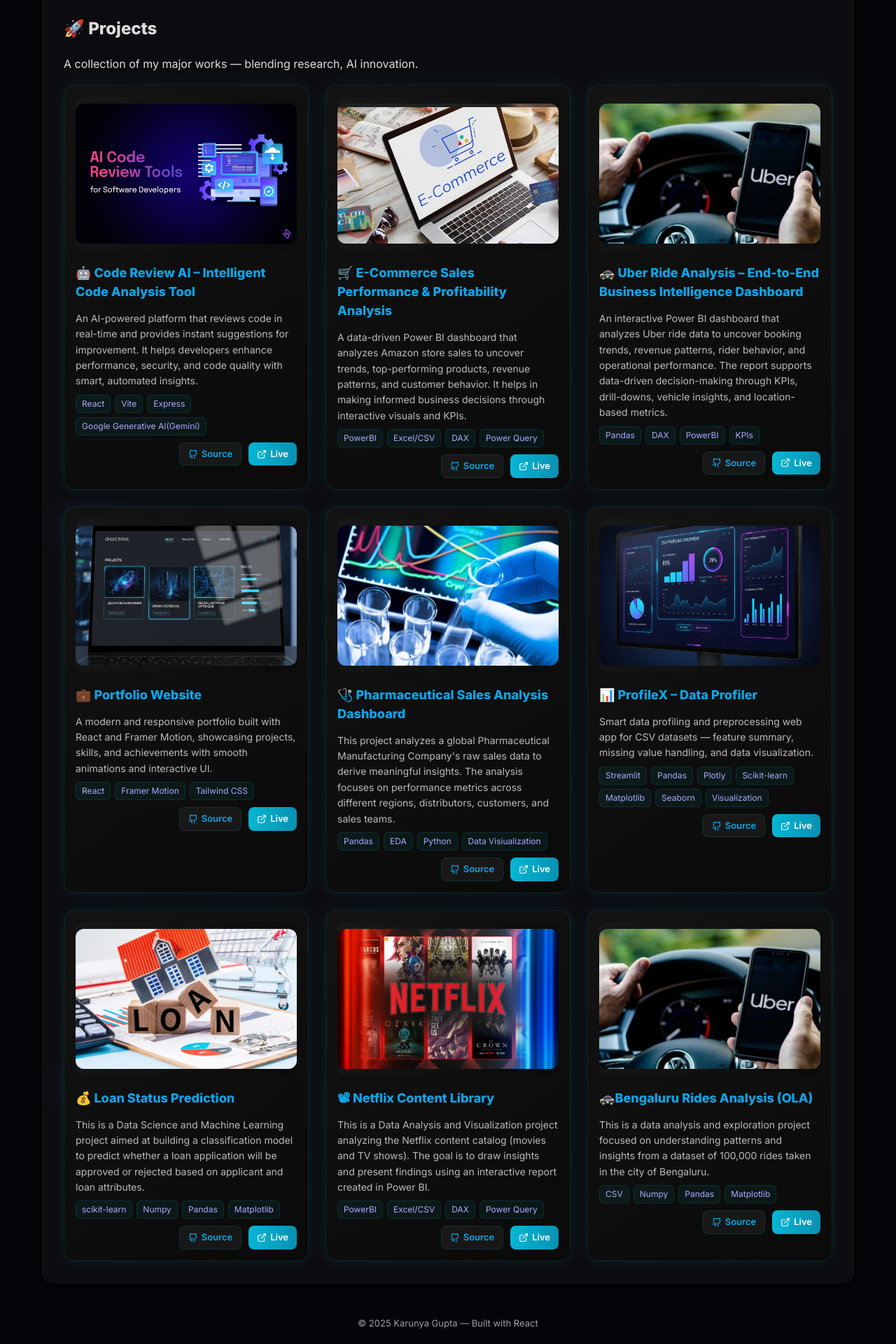
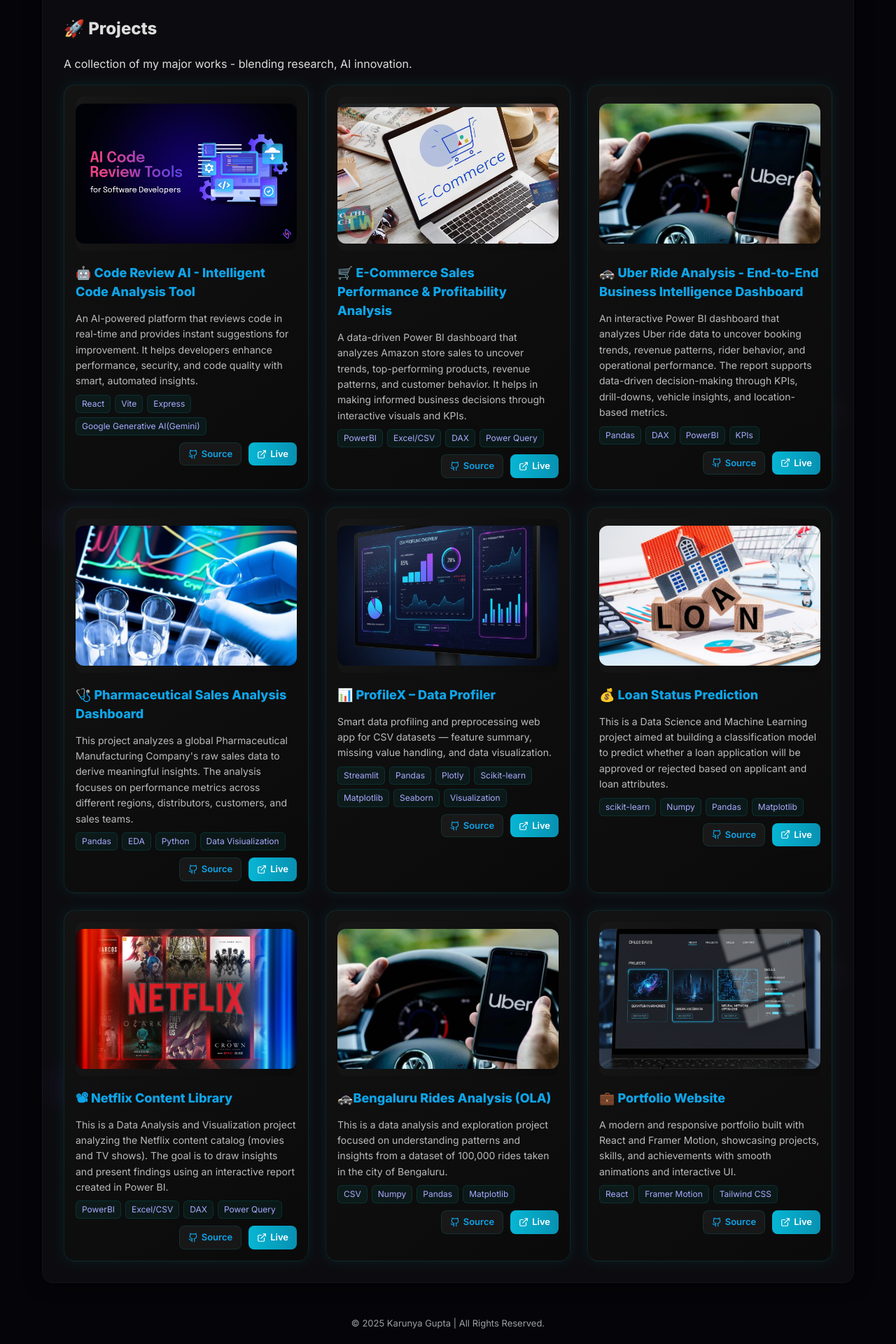
Before and after one commit to KarunyaGupta/Portfolio, a React (Vite) app: page /projects in a window 1280 px wide. Shown: the part 128-2048 px from the top of the page at 70% size. Built offline with nearby package versions, Linux system fonts and the light colour scheme; the HTML template or start-up script is replaced by a standard one.

Commit message:
remove section from galary

```diff
--- a/src/App.jsx
+++ b/src/App.jsx
@@ -31,7 +31,7 @@
         </Routes>
       </main>
       <footer className="footer">
-        © {new Date().getFullYear()} Karunya Gupta — Built with React
+        © {new Date().getFullYear()} Karunya Gupta | All Rights Reserved.
       </footer>
     </div>
   )
--- a/src/pages/Gallery.jsx
+++ b/src/pages/Gallery.jsx
@@ -15,21 +15,6 @@
       caption:
         "Over the past five Saturdays, I embarked on a truly transformative learning journey. From conquering stage fear and engaging in debates to mastering LinkedIn strategy and delivering compelling product pitches like a seasoned seller, each session pushed the boundaries of my comfort zone. These classes went beyond mere communication techniques, teaching me the invaluable skills of connecting, expressing, and collaborating confidently and impactfully with peers and colleagues.",
       photos: [ "/gallery/communication.jpg"],
-    },
-  ],
-  projects: [
-    {
-      id: 1,
-      caption:
-        "It’s an AI-powered tool that understands what someone might be feeling based on their words.",
-      photos: ["/gallery/m.png", "/gallery/m2.jpeg"],
-    },
-
-    {
-      id: 1,
-      caption:
-        "📂ProfileX - Smart Data Profiler + Preprocessor",
-      photos: ["/gallery/profilex.jpeg", "/gallery/profilex2.jpeg","/gallery/profilex3.jpeg", "/gallery/profilex4.jpeg"],
     },
   ],
   achievements: [
@@ -50,7 +35,7 @@
     },
     {
       id: 2,
-      caption: "\"E-Waste Creations\" - Our 1st Prize Innovation! This gallery showcases the unique creations—like photo frames and décor—made from repurposed e-waste for the National Science Day 2024 Carnival. A powerful display of creativity, sustainability, and commitment to a Viksit Bharat!",
+      caption: "\"E-Waste Creations\" - Our 1st Prize Innovation! This gallery showcases the unique creations- like photo frames and décor- made from repurposed e-waste for the National Science Day 2024 Carnival. A powerful display of creativity, sustainability, and commitment to a Viksit Bharat!",
       photos: ["/gallery/Carnival2.jpg"],
     },
   ],
@@ -110,6 +95,15 @@
     setZoom({ ...zoom, img: zoom.post.photos[prevIndex], index: prevIndex });
   };
 
+  // Add a tab config that maps internal keys to display labels.
+  const TABS = [
+    { key: "personal", label: "Grow" },
+    { key: "achievements", label: "Achievements" },
+  ];
+
+  // Safe posts fallback to avoid mapping undefined
+  const posts = IMAGES[tab] || [];
+
   return (
     <motion.section
       className="gallery-container"
@@ -125,15 +119,15 @@
 
       {/* 🧭 Tabs */}
       <motion.div className="tab-buttons" variants={childVariants}>
-        {["Grow", "projects", "achievements"].map((type) => (
+        {TABS.map((t) => (
           <motion.button
-            key={type}
-            className={`tab ${tab === type ? "active" : ""}`}
-            onClick={() => setTab(type)}
+            key={t.key}
+            className={`tab ${tab === t.key ? "active" : ""}`}
+            onClick={() => setTab(t.key)}
             whileHover={{ scale: 1.05 }}
             whileTap={{ scale: 0.95 }}
           >
-            {type.charAt(0).toUpperCase() + type.slice(1)}
+            {t.label}
           </motion.button>
         ))}
       </motion.div>
@@ -148,9 +142,9 @@
           animate="visible"
           exit="exit"
         >
-          {IMAGES[tab].map((post) => (
+          {posts.map((post, postIdx) => (
             <motion.div
-              key={post.id}
+              key={`${post.id}-${postIdx}`}
               className="post-card"
               variants={childVariants}
               whileHover={{ y: -4 }}
--- a/src/pages/Projects.jsx
+++ b/src/pages/Projects.jsx
@@ -4,7 +4,7 @@
 
 const PROJECTS = [
   {
-    title: '🤖 Code Review AI – Intelligent Code Analysis Tool',
+    title: '🤖 Code Review AI - Intelligent Code Analysis Tool',
     desc: 'An AI-powered platform that reviews code in real-time and provides instant suggestions for improvement. It helps developers enhance performance, security, and code quality with smart, automated insights.',
     ss: '/codereview.png',
     tech: ['React', 'Vite', 'Express', 'Google Generative AI(Gemini)'],
@@ -20,20 +20,12 @@
   code: 'https://drive.google.com/drive/folders/1vzF07kBsyB4jH2JHNkQQlG5VlMx5JfoO?usp=drive_link'
   },
   {
-    title: '🚓 Uber Ride Analysis – End-to-End Business Intelligence Dashboard',
+    title: '🚓 Uber Ride Analysis - End-to-End Business Intelligence Dashboard',
     desc: 'An interactive Power BI dashboard that analyzes Uber ride data to uncover booking trends, revenue patterns, rider behavior, and operational performance. The report supports data-driven decision-making through KPIs, drill-downs, vehicle insights, and location-based metrics.',
     ss: '/uber.jpg',
     tech: ['Pandas', 'DAX', 'PowerBI', 'KPIs'],
     live: 'https://app.powerbi.com/links/UgR2hEsl46?ctid=7211e667-d09c-4d22-8038-4d51ebe960a8&pbi_source=linkShare',
     code: 'https://drive.google.com/drive/folders/1T_n-1GsqTFy4hSpwvh56Ca4ufjxtppff?usp=drive_link'
-  },
-  {
-  title: '💼 Portfolio Website',
-  desc: 'A modern and responsive portfolio built with React and Framer Motion, showcasing projects, skills, and achievements with smooth animations and interactive UI.',
-  ss: '/portfolio.jpg',
-  tech: ['React', 'Framer Motion', 'Tailwind CSS'],
-  live: '#',
-  code: 'https://github.com/KarunyaGupta/Portfolio'
   },
   {
     title: '🩺 Pharmaceutical Sales Analysis Dashboard',
@@ -74,6 +66,14 @@
     tech: ['CSV', 'Numpy', 'Pandas',"Matplotlib"],
     live: '#',
     code: '#'
+  },
+  {
+  title: '💼 Portfolio Website',
+  desc: 'A modern and responsive portfolio built with React and Framer Motion, showcasing projects, skills, and achievements with smooth animations and interactive UI.',
+  ss: '/portfolio.jpg',
+  tech: ['React', 'Framer Motion', 'Tailwind CSS'],
+  live: '#',
+  code: 'https://github.com/KarunyaGupta/Portfolio'
   }
 ]
 
@@ -96,7 +96,7 @@
           🚀 Projects
         </motion.h2>
         <p className="text-gray-400 mb-10">
-          A collection of my major works — blending research, AI innovation.
+          A collection of my major works - blending research, AI innovation.
         </p>
 
         <div className="projects-grid" style={{ display: 'grid', gap: 24, gridTemplateColumns: 'repeat(auto-fit, minmax(320px, 1fr))' }}>
--- a/src/pages/Skills.jsx
+++ b/src/pages/Skills.jsx
@@ -100,7 +100,7 @@
         <h2 className="text-5xl text-cyan-400 font-semibold mb-3">My Skills</h2>
         <div className="w-28 h-[2px] bg-cyan-400 mx-auto mb-6"></div>
         <p className="text-gray-400 text-lg max-w-xl mx-auto">
-          ✨ Technical expertise blended with creativity — explore my core competencies below.
+          ✨ Technical expertise blended with creativity - explore my core competencies below.
         </p>
       </motion.div>
 
```
